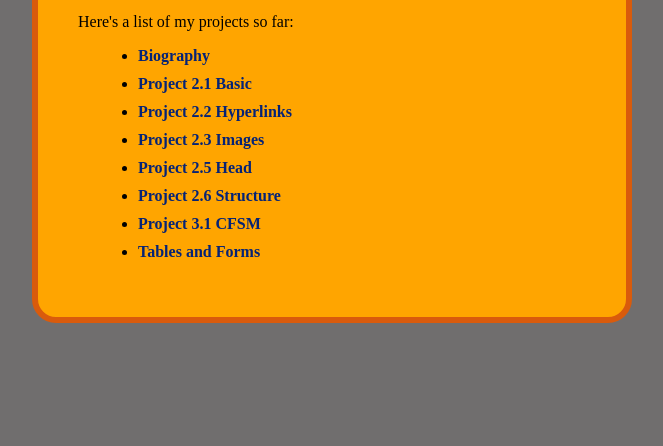
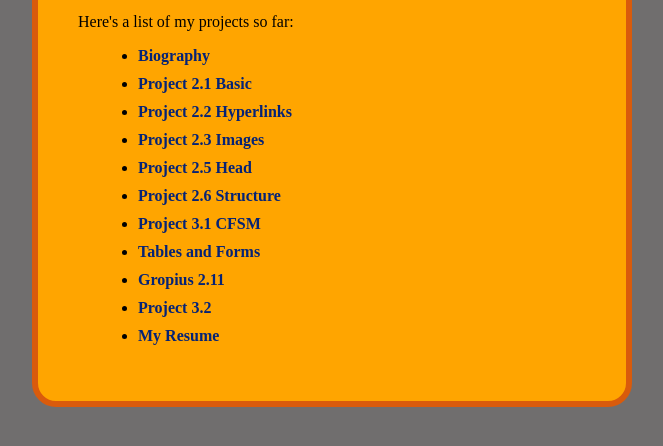
Before and after one commit to 301CHAB/Project_3_Fortaboh, a plain HTML site: page index.html in a window 1280 px wide. Shown: the part 254-700 px from the top of the page, without its empty margins (308-971 px from the left). Drawn offline with Linux system fonts and the light colour scheme.

Commit message:
Update index.html

```diff
--- a/index.html
+++ b/index.html
@@ -94,6 +94,9 @@
             <li><a href="Project_2_Fortaboh/gropius2.6.html">Project 2.6 Structure</a></li>
             <li><a href="Project_3_Fortaboh/ChaseYoung.html">Project 3.1 CFSM</a></li>
             <li><a href="Project_3_Fortaboh/tables_forms.html">Tables and Forms</a></li>
+            <li><a href="Project_2_Fortaboh/gropius_2.11.html">Gropius 2.11</a></li>
+            <li><a href="Project_3_Fortaboh/Project_3.2.html">Project 3.2</a></li>
+            <li><a href="Resume/Resume.html">My Resume</a></li>
         </ul>
     </main>
 </body>
```
